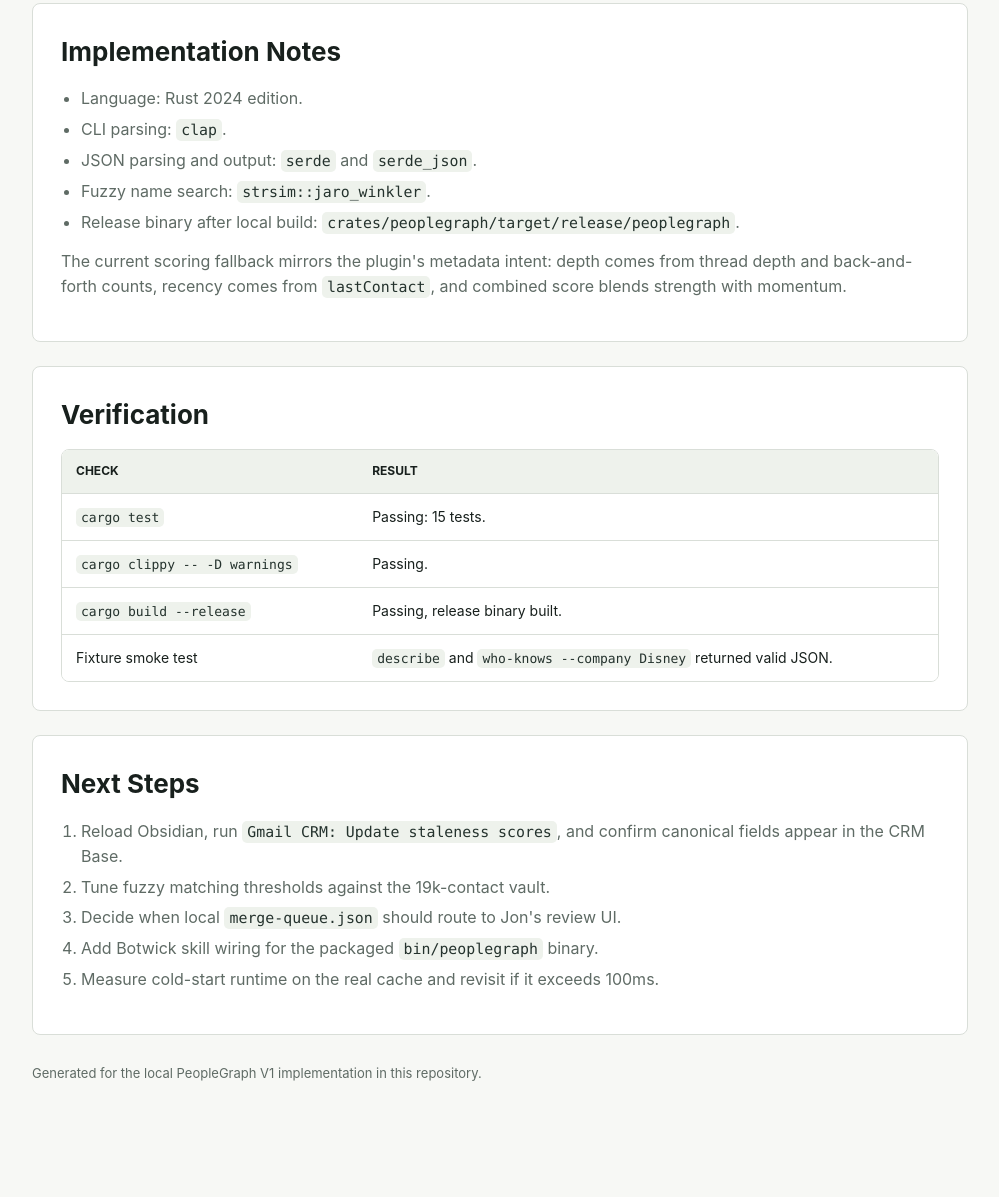
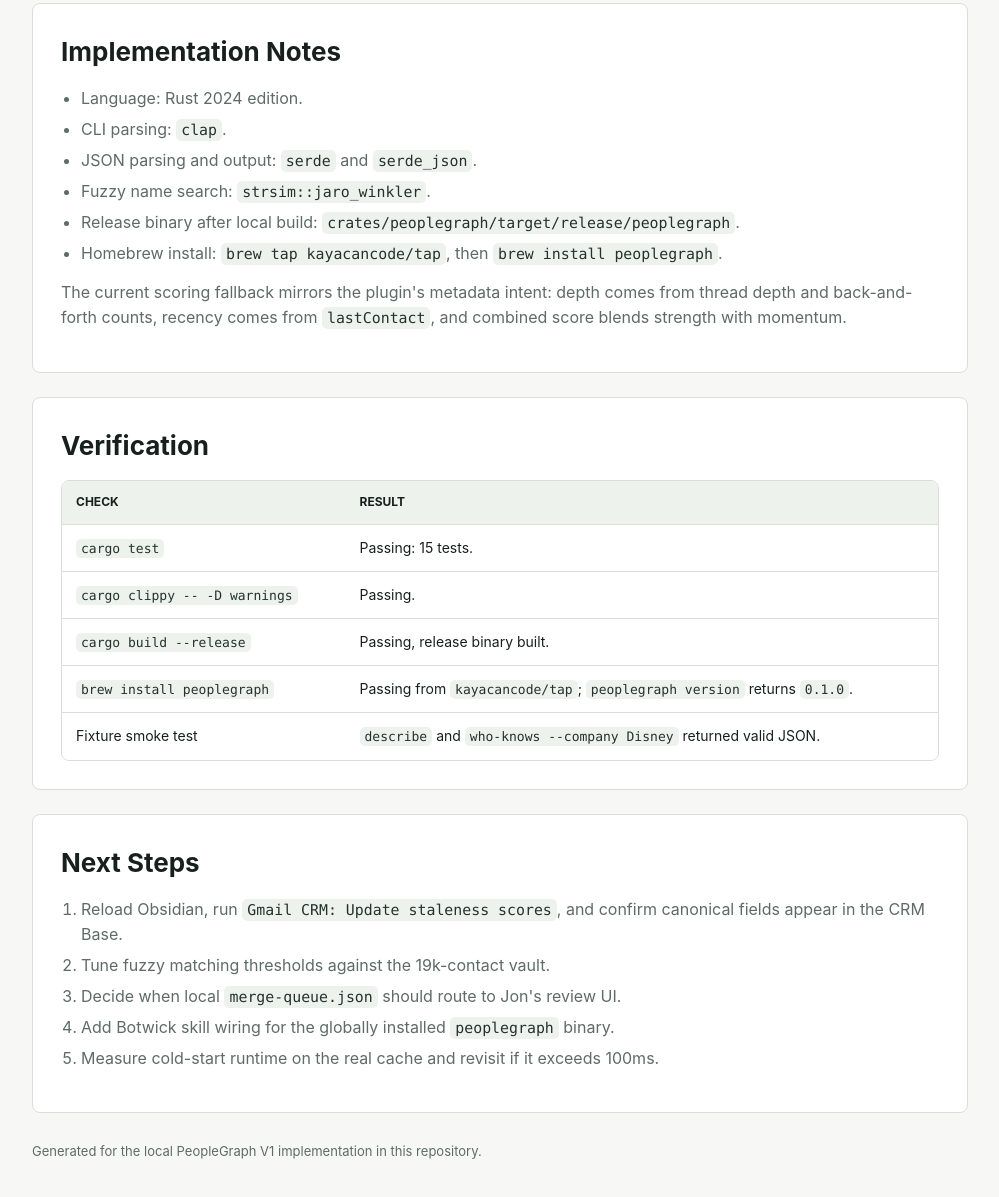
Before and after one commit to kayacancode/obsidian-gmail-crm, a website: page docs/peoplegraph-technical.html in a window 1280 px wide. Shown: the part 2895-4092 px from the top of the page, without its empty margins (270-1269 px from the left). Before the commit the page ends 4044 px from the top, so only its background shows below. Drawn offline with Linux system fonts and the light colour scheme.

Commit message:
Document PeopleGraph Homebrew install

```diff
--- a/docs/peoplegraph-technical.html
+++ b/docs/peoplegraph-technical.html
@@ -622,6 +622,7 @@
           <li>JSON parsing and output: <code>serde</code> and <code>serde_json</code>.</li>
           <li>Fuzzy name search: <code>strsim::jaro_winkler</code>.</li>
           <li>Release binary after local build: <code>crates/peoplegraph/target/release/peoplegraph</code>.</li>
+          <li>Homebrew install: <code>brew tap kayacancode/tap</code>, then <code>brew install peoplegraph</code>.</li>
         </ul>
         <p>
           The current scoring fallback mirrors the plugin's metadata intent:
@@ -654,6 +655,10 @@
                 <td>Passing, release binary built.</td>
               </tr>
               <tr>
+                <td><code>brew install peoplegraph</code></td>
+                <td>Passing from <code>kayacancode/tap</code>; <code>peoplegraph version</code> returns <code>0.1.0</code>.</td>
+              </tr>
+              <tr>
                 <td>Fixture smoke test</td>
                 <td><code>describe</code> and <code>who-knows --company Disney</code> returned valid JSON.</td>
               </tr>
@@ -668,7 +673,7 @@
           <li>Reload Obsidian, run <code>Gmail CRM: Update staleness scores</code>, and confirm canonical fields appear in the CRM Base.</li>
           <li>Tune fuzzy matching thresholds against the 19k-contact vault.</li>
           <li>Decide when local <code>merge-queue.json</code> should route to Jon's review UI.</li>
-          <li>Add Botwick skill wiring for the packaged <code>bin/peoplegraph</code> binary.</li>
+          <li>Add Botwick skill wiring for the globally installed <code>peoplegraph</code> binary.</li>
           <li>Measure cold-start runtime on the real cache and revisit if it exceeds 100ms.</li>
         </ol>
       </section>
```
Also changed, not shown: crates/peoplegraph/README.html (+3 -0 lines), docs/peoplegraph-cli.html (+2 -0 lines), README.md.
